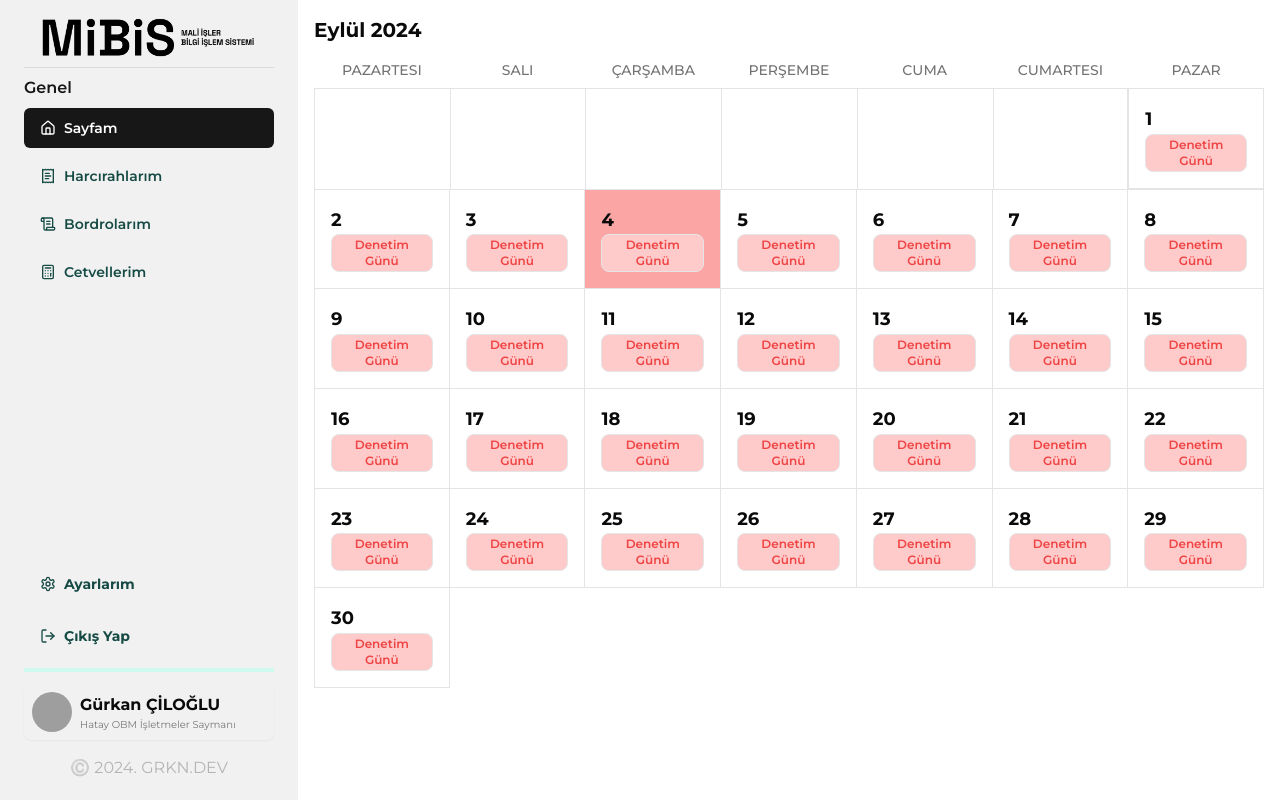
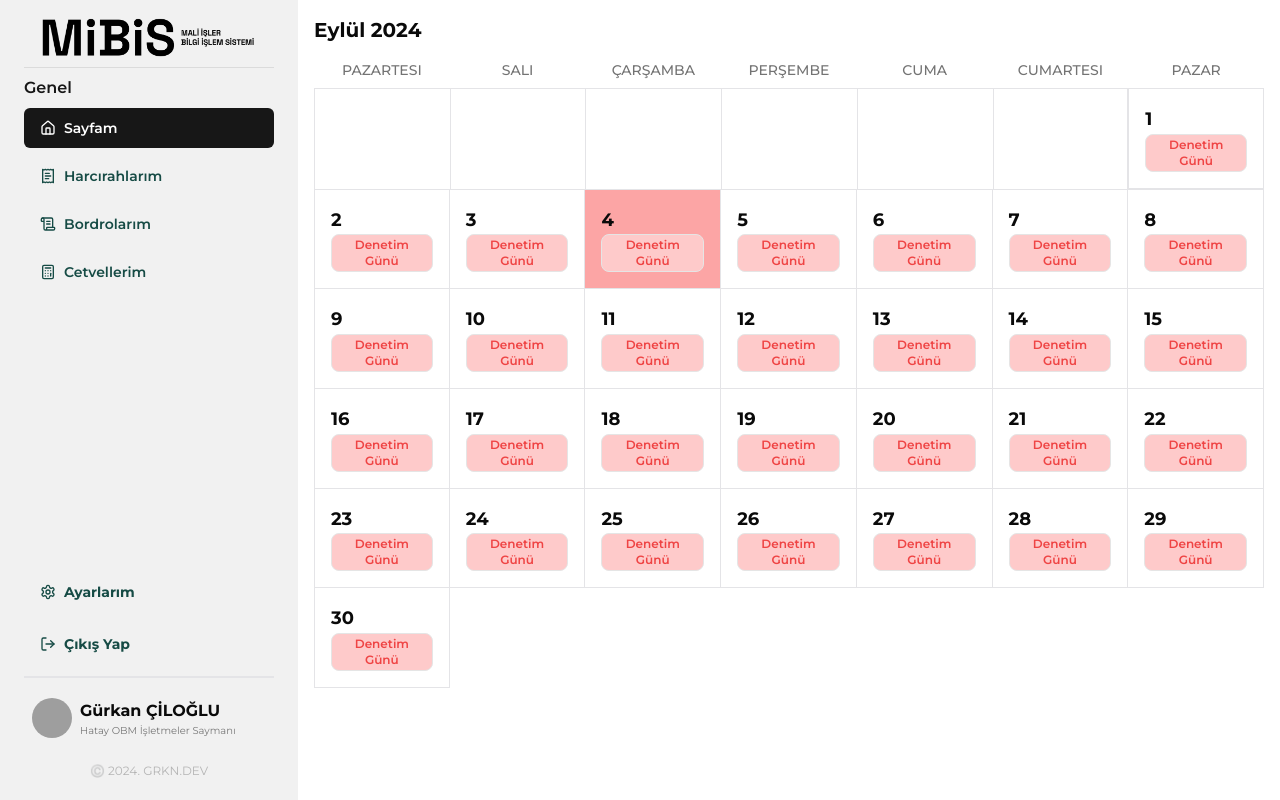
Before and after one commit to grkndev/mibis, a Next.js app: page / in a window 1280 px wide. Built offline with nearby package versions, Linux system fonts and the light colour scheme; grey boxes are pictures that could not be loaded.

Commit message:
sidebar fix

```diff
--- a/src/components/SideBar/sidebar.tsx
+++ b/src/components/SideBar/sidebar.tsx
@@ -112,9 +112,9 @@ function SideBarFooter() {
       >
         <Icon name="LogOut" size={16} color="#164B45" /> Çıkış Yap
       </Button>
-      <div className="w-full h-1 bg-[#CEF9EE]" />
-      <Card className="bg-transparent border-none">
-        <CardContent className=" p-2  flex items-center justify-start space-x-2 ">
+      <div className="w-full h-[2px] bg-zinc-200" />
+      <div className="bg-transparent border-none">
+        <div className=" p-2  flex items-center justify-start space-x-2 ">
           <Avatar>
             <AvatarImage src="https://github.com/shadcn.png" />
             <AvatarFallback>CN</AvatarFallback>
@@ -125,9 +125,9 @@ function SideBarFooter() {
               Hatay OBM İşletmeler Saymanı
             </span>
           </div>
-        </CardContent>
-      </Card>
-      <span className="text-center text-black/25 p-1">©️ 2024. GRKN.DEV</span>
+        </div>
+      </div>
+      <span className="text-center text-black/25 p-1 text-[12px]">©️ 2024. GRKN.DEV</span>
     </div>
   );
 }
```
